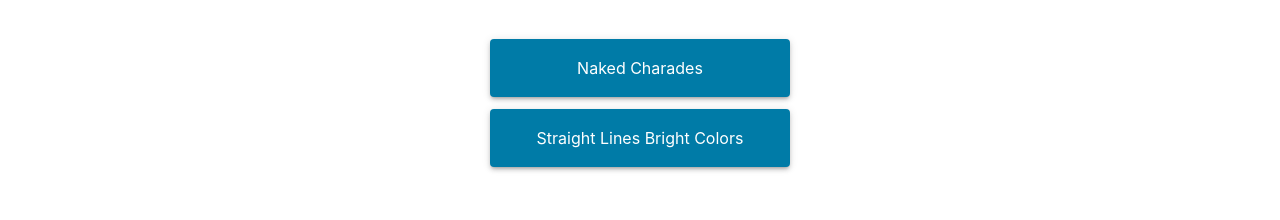
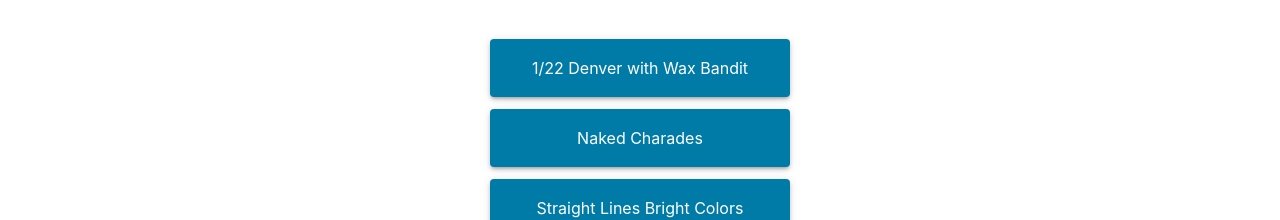
Before and after one commit to coldpour/mikeholmmusic, a React (Create React App) app: page / in a window 1280 px wide. Shown: the part 353-573 px from the top of the page. Built offline with nearby package versions, Linux system fonts and the light colour scheme.

Commit message:
add wax bandit link

```diff
--- a/src/linkData.js
+++ b/src/linkData.js
@@ -80,6 +80,12 @@ export const NakedCharades = {
   href: "https://distrokid.com/hyperfollow/mikeholm/naked-charades",
 };
 
+export const WaxBandit = {
+  label: "1/22 Denver with Wax Bandit",
+  href:
+    "https://www.etix.com/ticket/p/8471278/dazmin-dleon-wditch-the-egowax-bandit-sage-suede-denver-globe-hall?partner_id=240&_ga=2.70651732.532282880.1673647837-603187296.1671836758",
+};
+
 export const DM = [TikTok, Instagram, Facebook];
 
 export const Tip = [Venmo, CashApp];
@@ -88,6 +94,6 @@ export const Listen = [YouTube, SoundCloud];
 
 const socials = [...DM, ...Listen, ...Tip];
 
-export const promo = [NakedCharades, Sandcastles];
+export const promo = [WaxBandit, NakedCharades, Sandcastles];
 
 export default socials;
```
